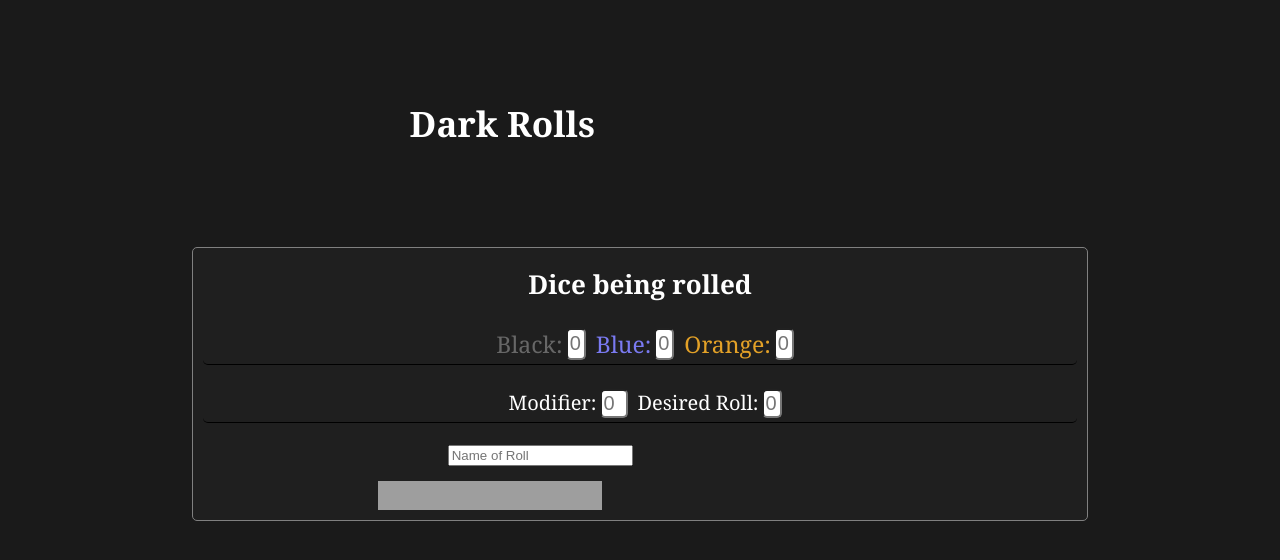
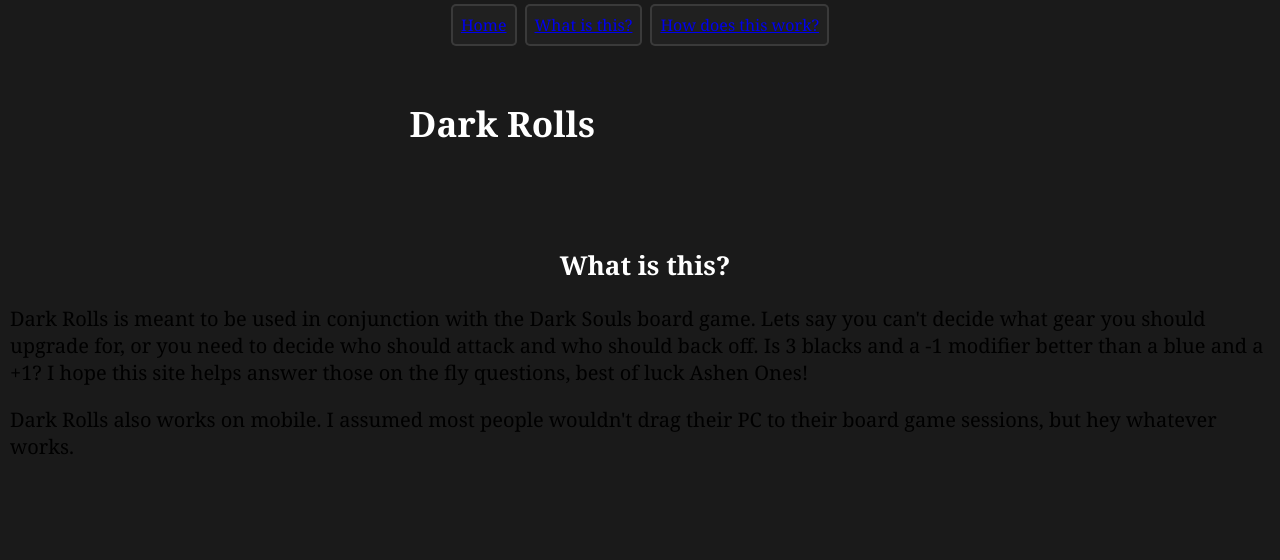
Before and after one commit to jmontesano90/dark-react, a React (Create React App) app: page /how in a window 1280 px wide. Shown: the top 560 px of the page. Built offline with nearby package versions, Linux system fonts and the light colour scheme; grey boxes are pictures that could not be loaded.

Commit message:
added navbar and react router functionality

```diff
--- a/src/App.js
+++ b/src/App.js
@@ -4,6 +4,10 @@
 import InputBox from "./input/InputBox";
 import Results from "./results/Results";
 import { calculateStats } from "./calculations";
+import Nav from "./Nav";
+import What from "./additionalInfo/What";
+import How from "./additionalInfo/How";
+import { Route } from "react-router-dom";
 
 class App extends Component {
   constructor(props) {
@@ -47,8 +51,12 @@
     return (
       <ResultContext.Provider value={value}>
         <main>
+          <Nav />
           <h1>Dark Rolls</h1>
-          <InputBox />
+          <Route exact path="/" component={InputBox} />
+          <Route exact path="/what" component={What} />
+          <Route exact path="/how" component={How} />
+          {/* <InputBox /> */}
           {this.state.results.map((result, index) => (
             <Results results={result} key={index} id={index} />
           ))}
--- /dev/null
+++ b/src/Nav.css
@@ -0,0 +1,28 @@
+header {
+  display: flex;
+  flex-direction: column;
+  align-items: center;
+}
+
+ul {
+  display: initial;
+  list-style-type: none;
+  margin: 0;
+  padding: 0;
+  position: fixed;
+}
+
+li {
+  display: block;
+  float: left;
+  padding: 8px;
+  margin: 4px;
+  border: 2px rgba(221, 221, 221, 0.137) solid;
+  border-radius: 5px;
+  background-color: rgba(236, 236, 236, 0.027);
+  cursor: pointer;
+}
+
+li:hover {
+  background-color: rgba(236, 236, 236, 0.288);
+}
--- /dev/null
+++ b/src/Nav.js
@@ -0,0 +1,25 @@
+import React, { Component } from "react";
+import { Link } from "react-router-dom";
+import "./Nav.css";
+
+class Nav extends Component {
+  render() {
+    return (
+      <header>
+        <ul>
+          <li className="Home">
+            <Link to="/">Home</Link>
+          </li>
+          <li className="what">
+            <Link to="/what">What is this?</Link>
+          </li>
+          <li className="how">
+            <Link to="/how">How does this work?</Link>
+          </li>
+        </ul>
+      </header>
+    );
+  }
+}
+
+export default Nav;
--- /dev/null
+++ b/src/additionalInfo/How.js
@@ -0,0 +1,25 @@
+import React, { Component } from "react";
+import "./additional.css";
+
+class How extends Component {
+  render() {
+    return (
+      <div className="additional">
+        <h2>What is this?</h2>
+        <p>
+          Dark Rolls is meant to be used in conjunction with the Dark Souls
+          board game. Lets say you can't decide what gear you should upgrade
+          for, or you need to decide who should attack and who should back off.
+          Is 3 blacks and a -1 modifier better than a blue and a +1? I hope this
+          site helps answer those on the fly questions, best of luck Ashen Ones!
+        </p>
+        <p>
+          Dark Rolls also works on mobile. I assumed most people wouldn't drag
+          their PC to their board game sessions, but hey whatever works.
+        </p>
+      </div>
+    );
+  }
+}
+
+export default How;
--- /dev/null
+++ b/src/additionalInfo/What.js
@@ -0,0 +1,22 @@
+import React, { Component } from "react";
+import "./additional.css";
+
+class Nav extends Component {
+  render() {
+    return (
+      <div>
+        <h2>How does this work?</h2>
+        <p>
+          Dark Rolls simulates 5000 rolls based on the amount of die you
+          entered, and your preferred minimum roll. Then based on those rolls,
+          will give you the accompanying statistics. This does lead to a natural
+          variation in every time you click the button, so theres no need to
+          panic when you witness this. Could I just have used math to calculate
+          the stats? Yeah but thats boring.
+        </p>
+      </div>
+    );
+  }
+}
+
+export default Nav;
--- /dev/null
+++ b/src/additionalInfo/additional.css
@@ -0,0 +1,3 @@
+.additional {
+  margin: 10px, 15%;
+}
--- a/src/index.js
+++ b/src/index.js
@@ -1,6 +1,12 @@
-import React from 'react';
-import ReactDOM from 'react-dom';
-import './index.css';
-import App from './App';
+import React from "react";
+import ReactDOM from "react-dom";
+import "./index.css";
+import App from "./App";
+import { BrowserRouter } from "react-router-dom";
 
-ReactDOM.render(<App />, document.getElementById('root'));
+ReactDOM.render(
+  <BrowserRouter>
+    <App />
+  </BrowserRouter>,
+  document.getElementById("root")
+);
```
